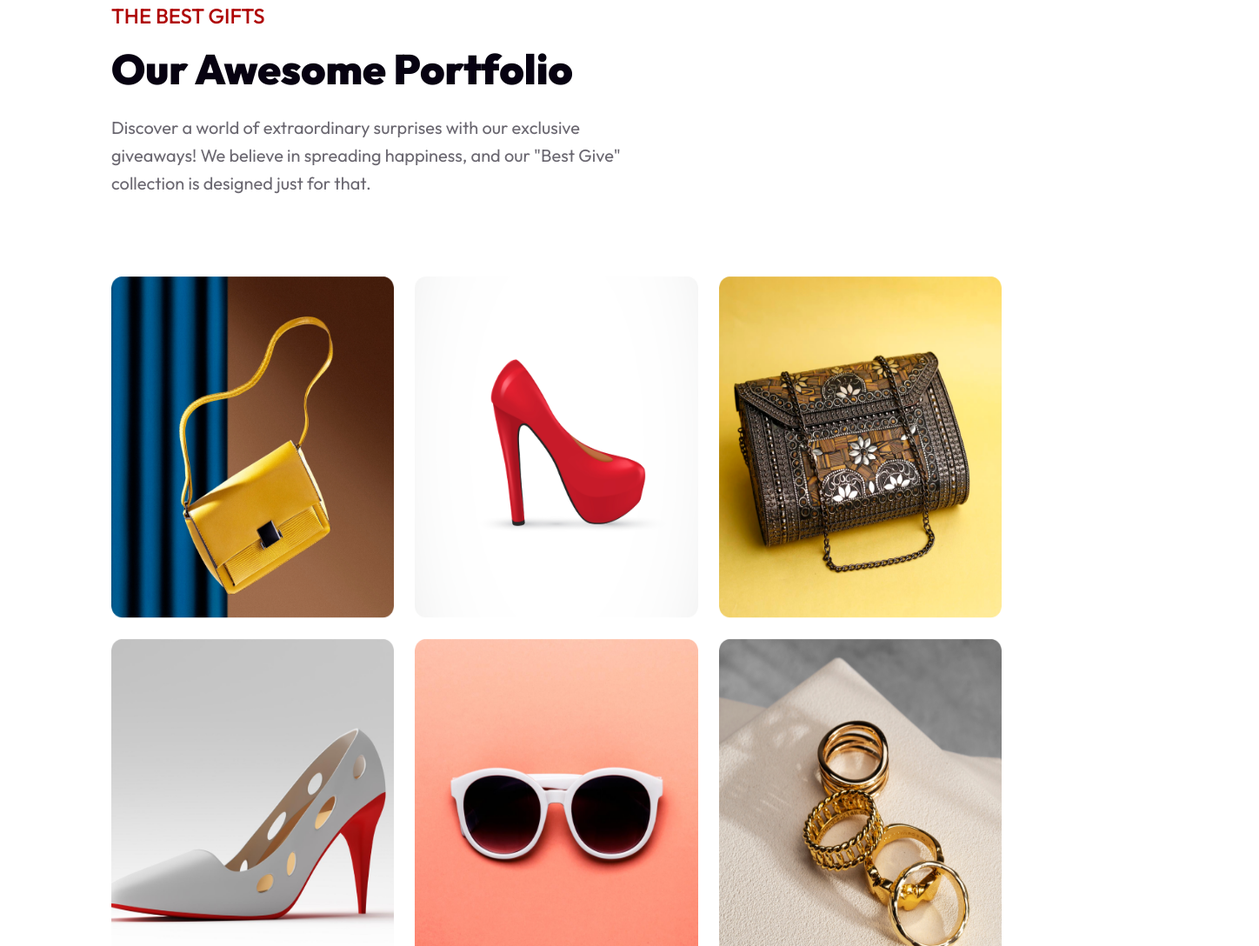
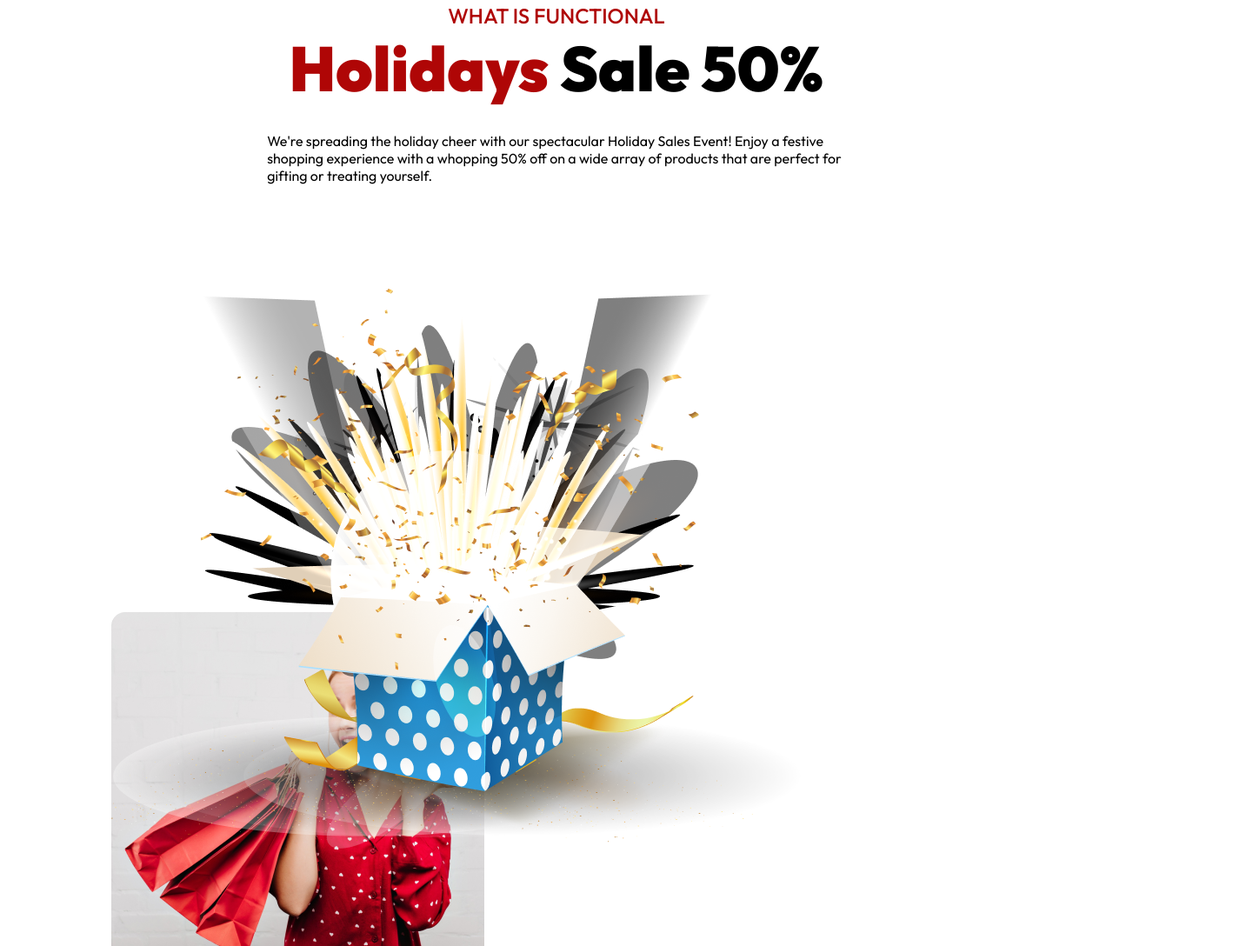
Before and after one commit to ahmed-niaz/NewYearNewMission, a plain HTML site: page index.html in a window 1280 px wide. Shown: the part 2886-3974 px from the top of the page at 87% size, 1448 px wide, since content can reach past the window. Drawn offline with Linux system fonts and the light colour scheme; files whose address does not match are found by name.

Commit message:
complete the assignment

```diff
--- a/index.html
+++ b/index.html
@@ -27,7 +27,10 @@
           <div class="celebration-text">
             <h2>Welcome to midnight party</h2>
             <p>
-              Get ready for a night of enchantment and celebration under the moonlit sky! As the clock strikes midnight, we invite you to join us for a dazzling affair filled with Sensational Beats,Delicious Libations,Midnight Surprises and so on
+              Get ready for a night of enchantment and celebration under the
+              moonlit sky! As the clock strikes midnight, we invite you to join
+              us for a dazzling affair filled with Sensational Beats,Delicious
+              Libations,Midnight Surprises and so on
             </p>
             <button class="btn">join now</button>
           </div>
@@ -43,7 +46,8 @@
               <h2>NEW BEST OFFER</h2>
               <h3>Coming Soon</h3>
               <p>
-                Don't miss out on being part of this momentous occasion. Sign up for updates and be at the forefront of what's next!
+                Don't miss out on being part of this momentous occasion. Sign up
+                for updates and be at the forefront of what's next!
               </p>
             </div>
           </div>
@@ -56,18 +60,35 @@
           </div>
           <div class="grid-item">
             <h1>2024</h1>
-            <p>
-              Coming Soon: Unveiling Something Extraordinary!
-            </p>
+            <p>Coming Soon: Unveiling Something Extraordinary!</p>
             <img src="./assets/images/newYear.png" alt="" />
           </div>
+        </div>
+      </section>
+      <section class="holiday-sales container">
+        <h2>WHAT IS FUNCTIONAL</h2>
+        <h1>Holidays <span>Sale 50%</span></h1>
+        <p>
+          We're spreading the holiday cheer with our spectacular Holiday Sales
+          Event! Enjoy a festive shopping experience with a whopping 50% off on
+          a wide array of products that are perfect for gifting or treating
+          yourself.
+        </p>
+        <div>
+          <div class="sales-img">
+            <img class="sales-gift" src="./assets/images/gift.png" alt="Gift" />
+            <img class="sales-cart" src="./assets/images/Cart.png" alt="Cart" />
+          </div>
+          <img src="./assets/images/red.png" alt="Red Footer" />
         </div>
       </section>
       <section class="portfolio container">
         <h2>THE BEST GIFTS</h2>
         <h3>Our Awesome Portfolio</h3>
         <p>
-          Discover a world of extraordinary surprises with our exclusive giveaways! We believe in spreading happiness, and our "Best Give" collection is designed just for that.
+          Discover a world of extraordinary surprises with our exclusive
+          giveaways! We believe in spreading happiness, and our "Best Give"
+          collection is designed just for that.
         </p>
         <div class="items">
           <div class="grid-item">
@@ -94,7 +115,9 @@
         <img src="./assets/images//mail.png" alt="Mail" />
         <h3>Subscribe Newsletter</h3>
         <p>
-          As we bid farewell to the old and welcome the new, we're thrilled to embark on a journey filled with possibilities, discoveries, and joy! Join us in making 2024 extraordinary by subscribing to our newsletter.
+          As we bid farewell to the old and welcome the new, we're thrilled to
+          embark on a journey filled with possibilities, discoveries, and joy!
+          Join us in making 2024 extraordinary by subscribing to our newsletter.
         </p>
 
         <div class="subscribe-btn">
@@ -116,20 +139,16 @@
         <div class="right">
           <div>
             <ul>
-              <li> <img src="./assets/images/Call.png" alt="Call" /></li>
+              <li><img src="./assets/images/Call.png" alt="Call" /></li>
               <li><p>+00 123 584 124</p></li>
             </ul>
-
-
           </div>
 
           <div>
             <ul>
               <li><img src="./assets/images/Website.png" alt="www" /></li>
-              <li> <p>www.website.com</p></li>
+              <li><p>www.website.com</p></li>
             </ul>
-
-
           </div>
         </div>
       </section>
--- a/styles/style.css
+++ b/styles/style.css
@@ -1,11 +1,9 @@
-
-@import url('https://fonts.googleapis.com/css2?family=Outfit:wght@300;400;500;600;700;800;900&display=swap');
-
+@import url("https://fonts.googleapis.com/css2?family=Outfit:wght@300;400;500;600;700;800;900&display=swap");
 
 * {
   padding: 0;
   margin: 0;
-  font-family: 'Outfit', sans-serif;
+  font-family: "Outfit", sans-serif;
 }
 .container {
   width: 80%;
@@ -19,9 +17,9 @@ header {
   height: 100%;
 }
 .banner {
-  background-image:url("../assets/images/BannerImage.png");
+  background-image: url("../assets/images/BannerImage.png");
   border-radius: 16px;
-  opacity: .8;
+  opacity: 0.8;
 }
 .banner-text,
 .holiday-deals,
@@ -57,7 +55,8 @@ header {
   margin-bottom: 48px;
 }
 
-.holiday-deals h2 {
+.holiday-deals h2,
+.holiday-sales h2 {
   color: #af0606;
   text-align: center;
   font-size: 24px;
@@ -79,7 +78,7 @@ header {
   display: flex;
   justify-content: space-around;
   align-items: center;
-  opacity: .9;
+  opacity: 0.9;
 }
 .celebration-text {
   width: 50%;
@@ -124,7 +123,7 @@ header {
   border-radius: 10px;
   border: none;
 }
-.best-deals{
+.best-deals {
   margin-bottom: 120px;
 }
 .grid-container {
@@ -145,20 +144,53 @@ header {
   font-weight: 700;
   margin-bottom: 10px;
 }
-.grid-item img{
+.grid-item img {
   margin-top: 43px;
 }
-.grid-item .grid-img,.grid-item-img{
-  -webkit-transform: scale(.1);
-	transform: scale(1);
-	-webkit-transition: .3s ease-in-out;
-	transition: .3s ease-in-out;
+.grid-item .grid-img,
+.grid-item-img {
+  -webkit-transform: scale(0.1);
+  transform: scale(1);
+  -webkit-transition: 0.3s ease-in-out;
+  transition: 0.3s ease-in-out;
 }
-.grid-item .grid-img:hover,.grid-item-img:hover{
+.grid-item .grid-img:hover,
+.grid-item-img:hover {
   cursor: pointer;
-  -webkit-transform: scale(.8);
-	transform: scale(.8);
+  -webkit-transform: scale(0.8);
+  transform: scale(0.8);
 }
+.holiday-sales {
+  margin-bottom: 120px;
+}
+.holiday-sales h1 {
+  text-align: center;
+  color: #af0606;
+  font-size: 72px;
+  font-weight: 900;
+  margin-bottom: 28px;
+}
+.holiday-sales h1 span {
+  color: #000;
+}
+
+.holiday-sales p {
+  margin: 0 auto;
+  width: 65%;
+}
+.sales-img {
+  margin-top: 120px;
+}
+.holiday-sales .sales-gift {
+  margin-bottom: -295px;
+  position: relative;
+  z-index: 1;
+}
+
+.holiday-sales .sales-cart {
+  margin-bottom: -5px;
+}
+
 .portfolio h2,
 .grid-item-left h2 {
   color: #af0606;
@@ -176,14 +208,15 @@ header {
   margin-bottom: 22px;
 }
 .portfolio p,
-.grid-item-left p,.grid-item p{
+.grid-item-left p,
+.grid-item p {
   color: rgba(7, 2, 17, 0.6);
   font-size: 20px;
   font-weight: 400;
   line-height: 32px;
   margin-bottom: 48px;
 }
-.portfolio p{
+.portfolio p {
   width: 60%;
 }
 .items {
@@ -295,14 +328,14 @@ hr {
   font-weight: 500;
   line-height: 40px;
 }
-.right ul{
+.right ul {
   display: flex;
   justify-content: space-around;
 }
 
-.right ul li{
+.right ul li {
   list-style: none;
-  margin: 0 25px 0 0 ;
+  margin: 0 25px 0 0;
 }
 .social-media {
   text-align: center;
```
Also changed, not shown: assets/images/Cart.png (renamed from assets/images/Rectangle 1.png), assets/images/fifty.png (renamed from assets/images/50%.png), assets/images/gift.png (renamed from assets/images/Group 75.png).
